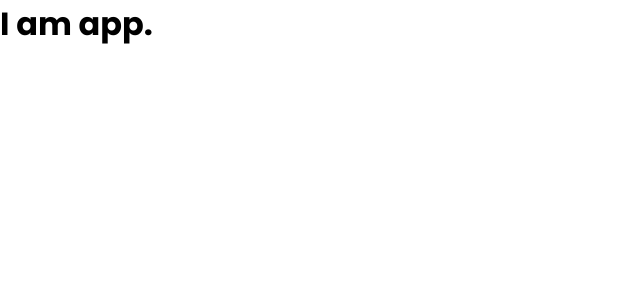
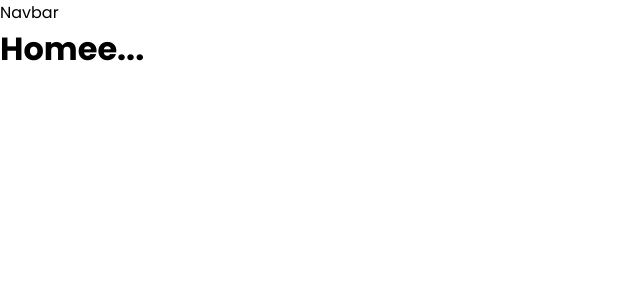
Before and after one commit to yuvaraj-LR/Busy-Buy-I, a React (Create React App) app: page / in a window 1280 px wide. Shown: the top 300 px of the page, without its empty margins (0-640 px from the left). Built offline with nearby package versions, Linux system fonts and the light colour scheme.

Commit message:
Include setup

```diff
--- a/package.json
+++ b/package.json
@@ -6,9 +6,12 @@
     "@testing-library/jest-dom": "^5.17.0",
     "@testing-library/react": "^13.4.0",
     "@testing-library/user-event": "^13.5.0",
+    "firebase": "^10.13.0",
     "react": "^18.3.1",
     "react-dom": "^18.3.1",
+    "react-router-dom": "^6.26.1",
     "react-scripts": "5.0.1",
+    "react-toastify": "^10.0.5",
     "web-vitals": "^2.1.4"
   },
   "scripts": {
--- a/src/App.js
+++ b/src/App.js
@@ -1,8 +1,49 @@
+import "./global.css"
+import {
+  createBrowserRouter,
+  RouterProvider
+} from "react-router-dom";
+
+import NotFound from "./pages/notFound";
+import Navbar from "./components/Navbar"
+import Home from "./pages/home";
+import Order from "./pages/order";
+import Cart from "./pages/cart";
+import SignUp from "./pages/signUp";
+import SignIn from "./pages/signIn";
+
+
 function App() {
+
+  const router = createBrowserRouter([
+    {
+      path: "/",
+      errorElement: <NotFound />,
+      element: <Navbar />,
+      children: [
+        {
+          index: true, element: <Home />
+        },
+        {
+          path: "/order", element: <Order />
+        },
+        {
+          path: "/cart", element: <Cart />
+        },
+        {
+          path: "/signup", element: <SignUp />
+        },
+        {
+          path: "/signin", element: <SignIn />
+        }
+      ]
+    }
+  ]);
+
   return (
-    <>
-      <h1>I am app.</h1>
-    </>
+    <div className="app">
+      <RouterProvider router={router} />
+    </div>
   );
 }
 
--- a/src/components/Navbar.jsx
+++ b/src/components/Navbar.jsx
@@ -1,10 +1,13 @@
+import { Outlet } from "react-router-dom";
 
 
 const Navbar = () => {
 
     return(
         <>
+            <p>Navbar</p>
 
+            <Outlet />
         </>
     )
 }
--- a/src/index.js
+++ b/src/index.js
@@ -1,7 +1,6 @@
 import React from 'react';
 import ReactDOM from 'react-dom/client';
 import App from './App';
-import "./global.css"
 
 const root = ReactDOM.createRoot(document.getElementById('root'));
 root.render(
--- /dev/null
+++ b/src/pages/home.jsx
@@ -0,0 +1,11 @@
+
+const Home = () => {
+
+    return(
+        <>
+            <h1>Homee...</h1>
+        </>
+    )
+}
+
+export default Home;
--- /dev/null
+++ b/src/pages/notFound.jsx
@@ -0,0 +1,11 @@
+
+const NotFound = () => {
+
+    return(
+        <>
+
+        </>
+    )
+}
+
+export default NotFound;
--- a/src/pages/order.jsx
+++ b/src/pages/order.jsx
@@ -3,7 +3,7 @@ const Order = () => {
 
     return(
         <>
-
+            <h1>Order</h1>
         </>
     )
 }
```
Also changed, not shown: src/firebase/firebase.init.js (added, +15 -0 lines), 1 other file (tests, documents, lock files or other folders).
